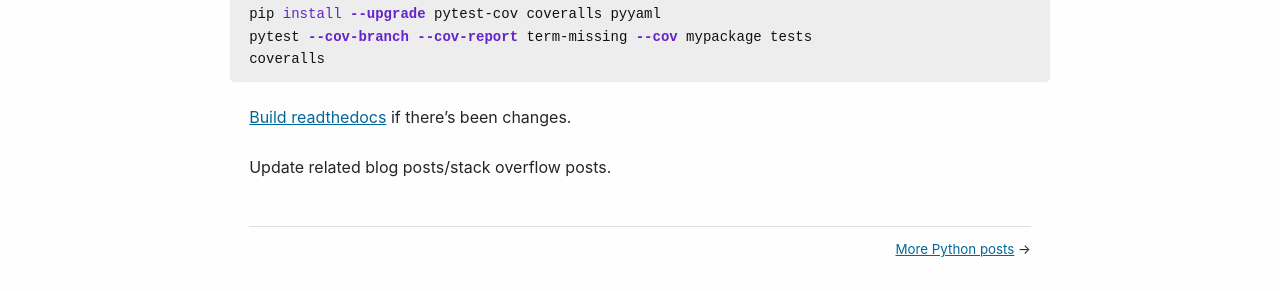
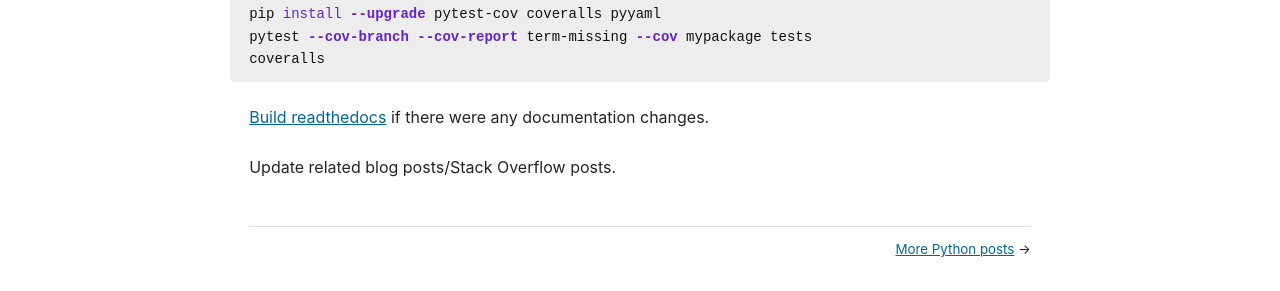
Before and after one commit to explodinglabs/explodinglabs.github.io, a Jekyll site: the page built from docs/_posts/python/2018-10-01-release-new-version-to-pypi.markdown, in a window 1280 px wide. Shown: the part 1307-1598 px from the top of the page. Built offline with Jekyll 4.4.1, drawn with Linux system fonts in a browser that asks for light colours.

Commit message:
Update 2018-10-01-release-new-version-to-pypi.markdown

````diff
--- a/docs/_posts/python/2018-10-01-release-new-version-to-pypi.markdown
+++ b/docs/_posts/python/2018-10-01-release-new-version-to-pypi.markdown
@@ -63,7 +63,7 @@ pytest --cov-branch --cov-report term-missing --cov mypackage tests
 coveralls
 ```
 
-[Build readthedocs](https://composed.blog/trigger-rtd-build) if there's been
-changes.
+[Build readthedocs](https://composed.blog/trigger-rtd-build) if there were any
+documentation changes.
 
-Update related blog posts/stack overflow posts.
+Update related blog posts/Stack Overflow posts.
````
